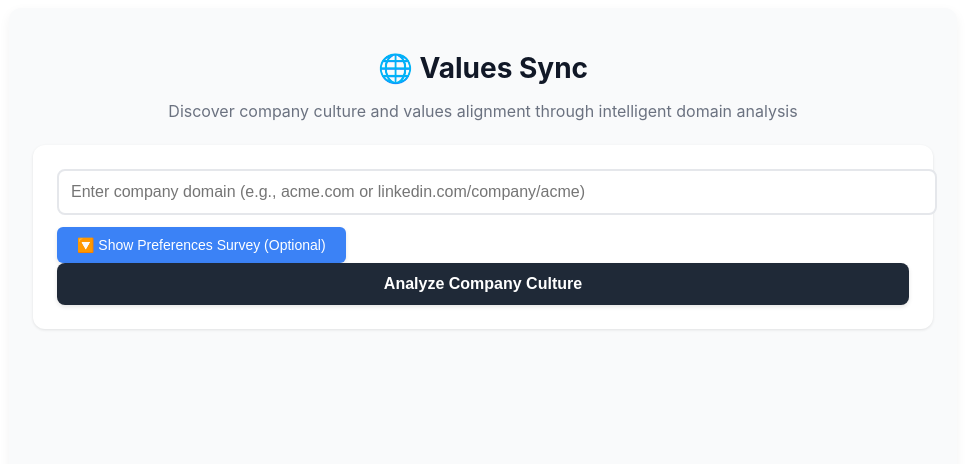
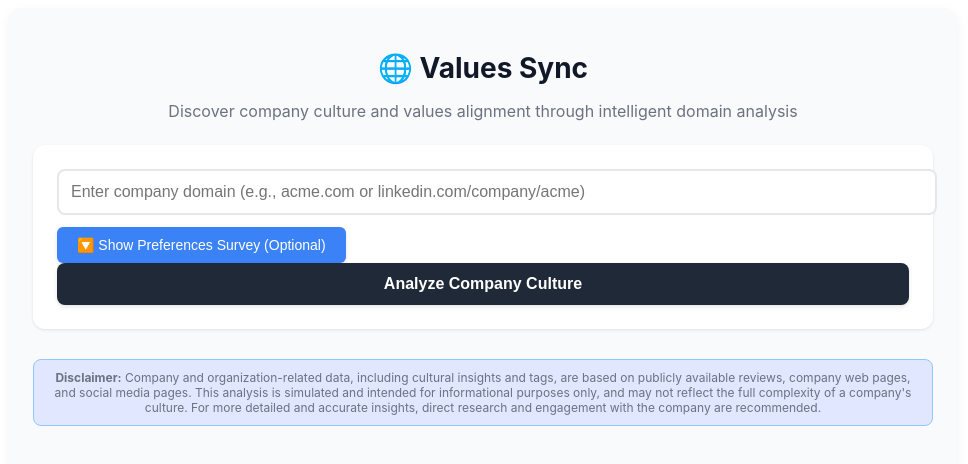
Before and after one commit to SumaJune2025/Resonance, a Next.js app: page / in a window 1280 px wide. Shown: the top 464 px of the page, without its empty margins (157-1125 px from the left). Built offline with nearby package versions, Linux system fonts and the light colour scheme.

Commit message:
Update index.js

```diff
--- a/pages/index.js
+++ b/pages/index.js
@@ -352,6 +352,16 @@ export default function Home() {
       padding: '8px',
       backgroundColor: '#f9fafb',
       borderRadius: '4px'
+    },
+    disclaimer: {
+      fontSize: '12px',
+      color: '#6b7280',
+      textAlign: 'center',
+      marginTop: '30px',
+      padding: '10px',
+      backgroundColor: '#e0e7ff', // Light blue background for emphasis
+      borderRadius: '8px',
+      border: '1px solid #93c5fd'
     }
   };
 
@@ -796,6 +806,11 @@ export default function Home() {
           </div>
         </div>
       )}
+
+      {/* Disclaimer Section */}
+      <div style={styles.disclaimer}>
+        <strong>Disclaimer:</strong> Company and organization-related data, including cultural insights and tags, are based on publicly available reviews, company web pages, and social media pages. This analysis is simulated and intended for informational purposes only, and may not reflect the full complexity of a company's culture. For more detailed and accurate insights, direct research and engagement with the company are recommended.
+      </div>
     </div>
   );
 }
```
